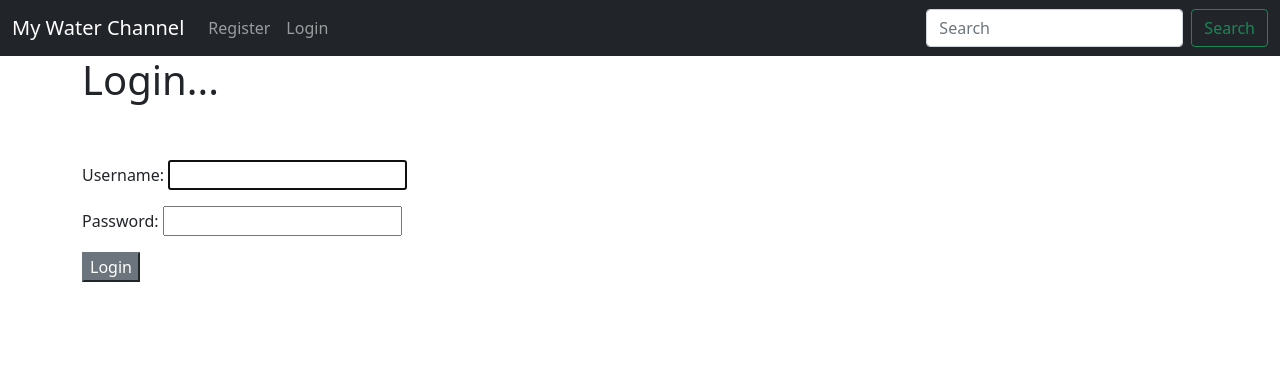
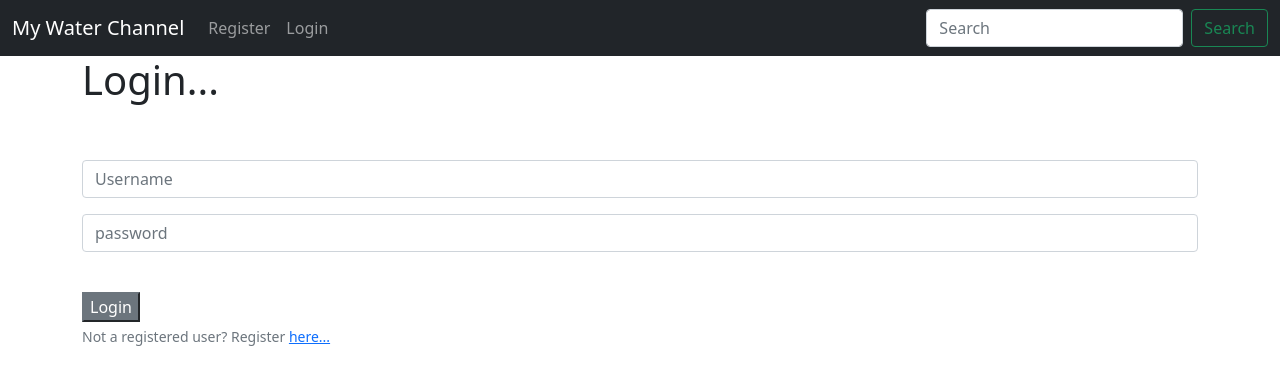
Before and after one commit to dhakal79/Portfolio-project-MS4, a Django app: page /members/login/ in a window 1280 px wide. Shown: the top 385 px of the page. Run offline with Django 4.2, Linux system fonts and the light colour scheme.

Commit message:
add style to login page using bootstraap form style

```diff
--- a/members/templates/registration/login.html
+++ b/members/templates/registration/login.html
@@ -9,11 +9,21 @@
 <div class = "form-group">
     <form method="POST">
         {% csrf_token %}
-        {{form.as_p}}
+
+<div class="mb-3">
+    <input type="text" class="form-control" name="username" placeholder="Username">
+</div>
+
+<div class="mb-3">
+    <input type="password" class="form-control" name="password" placeholder="password">
+          </div>
+<br/>
+
         <button class="btn-secondary">Login</button>
     </form>
 </div>
 
+<div id="emailHelp" class="form-text">Not a registered user? Register <a href="{% url 'register' %}">here...</a></div>
 
 
 {% endblock %}
```
